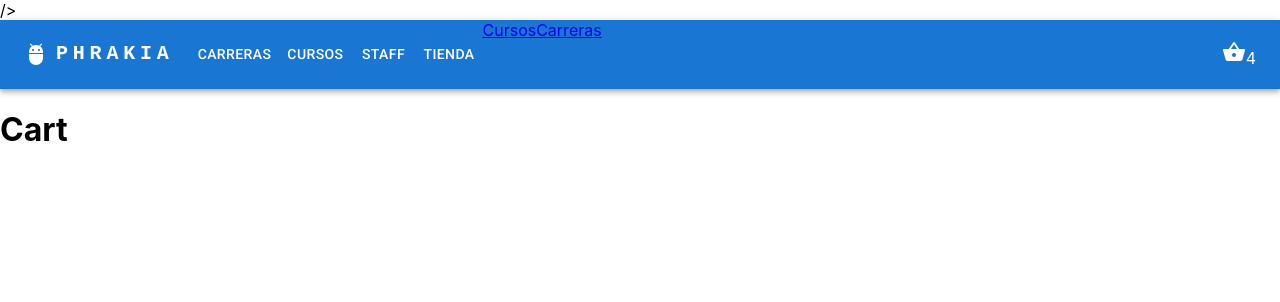
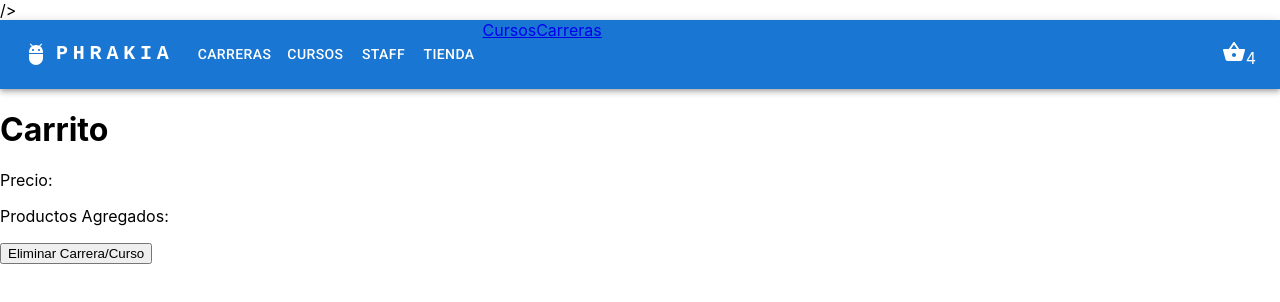
Before and after one commit to brunofrachia1995/Phrakia-React, a React (Create React App) app: page /cart in a window 1280 px wide. Shown: the top 302 px of the page. Built offline with nearby package versions, Linux system fonts and the light colour scheme.

Commit message:
Cart Context

```diff
--- a/src/App.js
+++ b/src/App.js
@@ -1,11 +1,10 @@
 import React from 'react'
 import { BrowserRouter, Route, Routes } from "react-router-dom";
-import Home from "./routes/Home";
-import ItemListContainer from "./components/ItemListContainer";
 import ItemDetailContainer from "./components/ItemDetailContainer";
 import MuiNavbar from './components/MuiNavBar';
 import Cart from './components/Cart';
 import ItemList from './components/ItemList';
+import MyProvider from './components/context/CartContext';
 
 
 
@@ -23,6 +22,7 @@ function App() {
 
     <>
       <BrowserRouter>
+      <MyProvider>
         <MuiNavbar />
         <Routes>
           <Route path="/" element={<ItemList />} />
@@ -36,6 +36,7 @@ function App() {
           <Route path="/cart" element={<Cart/>} />
 
         </Routes>
+        </MyProvider>
       </BrowserRouter>
     </>
 
--- a/src/components/Cart.jsx
+++ b/src/components/Cart.jsx
@@ -1,9 +1,16 @@
 import React from 'react'
 
-export default function Cart() {
+export default function Cart({ nombre, id, cantidad, imagen, precio, deleteItem }) {
   return (
     <>
-    <h1>Cart</h1>
-    </>
+    <div>
+      <h1>Carrito</h1>
+      <div>
+        <p><span>Precio:</span> {precio}</p>
+        <p><span>Productos Agregados:</span> {cantidad}</p>
+        <button onClick={()=>{deleteItem(id)}}> Eliminar Carrera/Curso</button>
+      </div>
+    </div>
+</>
   )
 }
--- /dev/null
+++ b/src/components/context/CartContext.jsx
@@ -0,0 +1,57 @@
+import React from 'react'
+import {createContext, useState } from "react";
+
+
+export const CartContext = createContext({});
+
+const MyProvider = ({ children }) => {
+  const [cart, setCart] = useState([]);
+
+  // Agrega producto al cart evitando la repetición
+  const addItem = (item, count) => {
+    const newItem = {
+      ...item,
+      count,
+    };
+
+    if (inCart(newItem.id)) {
+      const findProduct = cart.find((x) => x.id === newItem.id);
+      const productIndex = cart.indexOf(findProduct);
+      const auxArray = [...cart];
+      auxArray[productIndex].count += count;
+      setCart(auxArray);
+    } else {
+      setCart([...cart, newItem]);
+    }
+  };
+
+  // Chequea si el producto ya está en el cart - TRUE / FALSE
+  const inCart = (id) => {
+    return cart.some((x) => x.id === id);
+  };
+
+  // Vacia el cart
+  const emptyCart = () => {
+    setCart([]);
+  };
+
+  // Elimina un producto del cart
+  const deleteItem = (id) => {
+    return setCart(cart.filter((x) => x.id !== id));
+  };
+
+  // Cantidad de un producto en el cart
+  const getItemQty = () => {
+    return cart.reduce((acc, item) => (acc += item.cantidad), 0);
+  };
+
+  // Retorna el precio
+  const getItemPrice = () => {
+    return cart.reduce((acc, item) => (acc += item.precio * item.cantidad), 0);
+  };
+
+  return (
+    <CartContext.Provider value={{ cart, inCart, addItem, deleteItem, emptyCart, getItemQty, getItemPrice }}> { children } </CartContext.Provider>  );
+};
+
+export default MyProvider;
```
